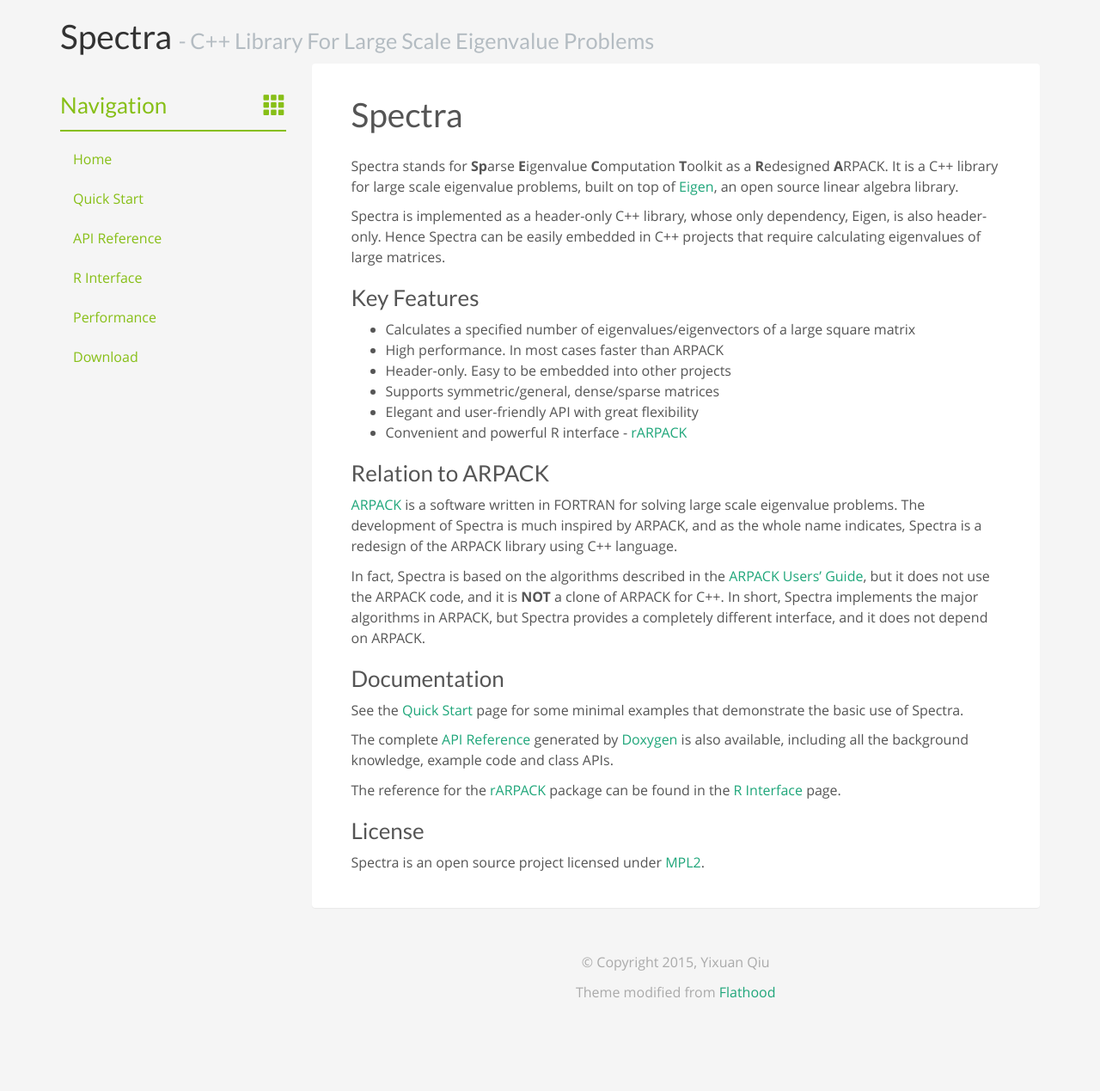
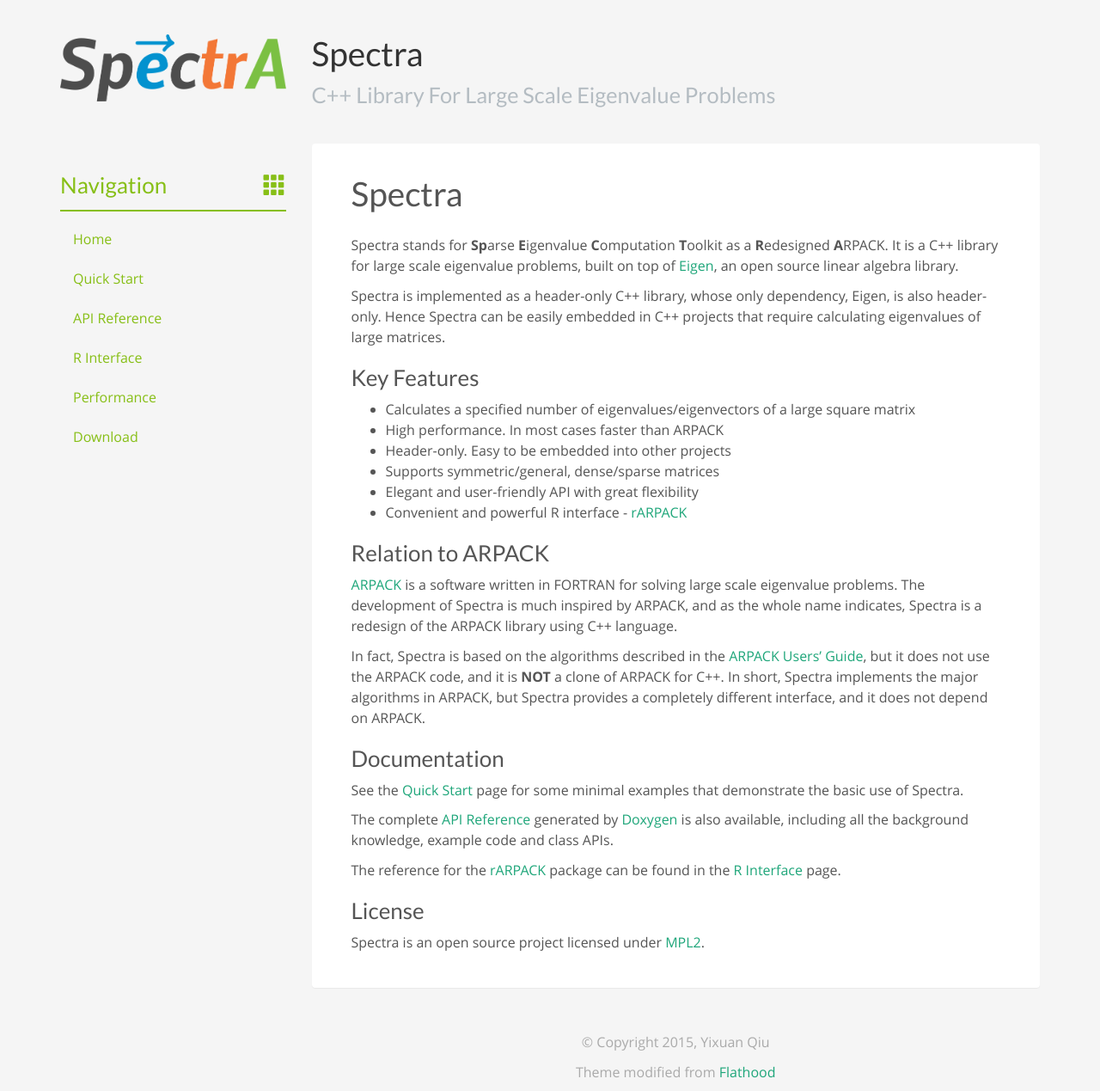
Before and after one commit to yixuan/spectra, a Jekyll site: the page built from index.md, in a window 1280 px wide. Shown: the whole page at 86% size. Built offline with Jekyll 4.4.1, drawn with Linux system fonts in a browser that asks for light colours; before the commit the page ends 1176 px from its top, so only the background shows below that.

Commit message:
update header

```diff
--- a/_includes/header.html
+++ b/_includes/header.html
@@ -1,8 +1,11 @@
-<header class="masthead">
+<header>
   <div class="container">
     <div class="row">
-      <div class="col col-sm-12">
-        <h1>Spectra <small>- C++ Library For Large Scale Eigenvalue Problems</small></h1>
+      <div class="col col-sm-3 vcenter">
+        <img src="{{ "/img/logo.png" | prepend: site.baseurl }}" class="img-responsive site-logo" />
+      </div><!--
+      --><div class="col col-sm-9 vcenter">
+        <h1>Spectra<br><small>C++ Library For Large Scale Eigenvalue Problems</small></h1>
       </div>
     </div>
   </div>
--- a/css/style.css
+++ b/css/style.css
@@ -25,6 +25,22 @@
 
 a {
   color: #1fa67a;
+}
+
+/* Header */
+
+header {
+  margin-top: 20px;
+  margin-bottom: 30px;
+}
+.vcenter {
+  display: inline-block;
+  vertical-align: middle;
+  float: none;
+}
+
+.site-logo {
+  max-height: 80px;
 }
 
 /* Sidebar */
```
